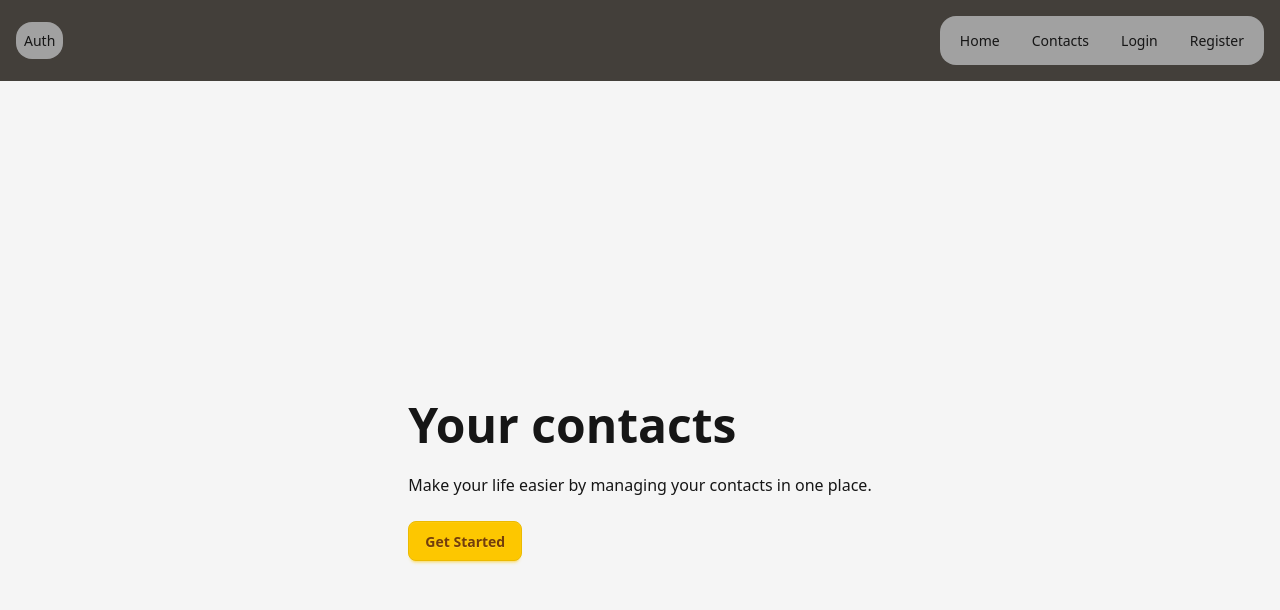
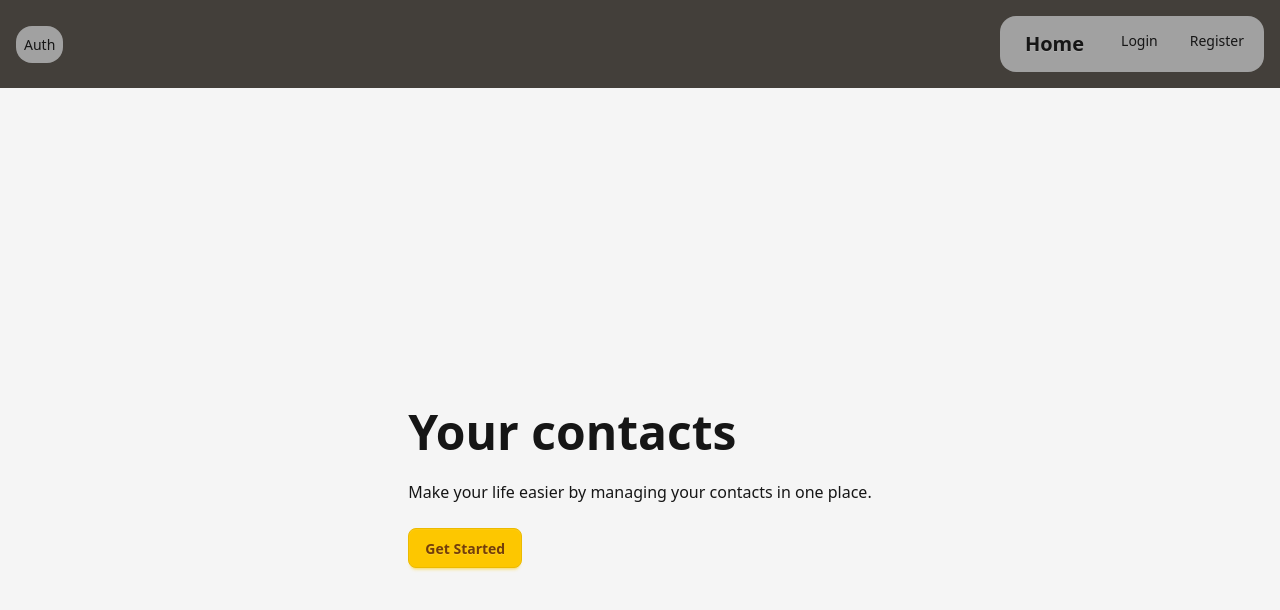
Before and after one commit to OleksandrMyliutin/goit-react-hw-08, a React (Vite) app: page / in a window 1280 px wide. Shown: the top 610 px of the page. Built offline with nearby package versions, Linux system fonts and the light colour scheme.

Commit message:
add navigation refix

```diff
--- a/src/components/Navigation/Navigation.jsx
+++ b/src/components/Navigation/Navigation.jsx
@@ -1,13 +1,21 @@
-import React from 'react'
 import { NavLink } from 'react-router-dom';
+import { useSelector } from 'react-redux';
+import { selectIsLoggedIn } from '../../redux/auth/selectors';
 
-const Navigation = () => {
+export default function Navigation() {
+    const isLoggedIn = useSelector(selectIsLoggedIn);
+
     return (
         <>
-            <li><NavLink to="/">Home</NavLink></li>
-            <li><NavLink to="/contacts">Contacts</NavLink></li>
-        </>
+        <NavLink to="/" className="btn btn-ghost normal-case text-xl">
+        Home
+        </NavLink>
+
+        {isLoggedIn && (
+        <NavLink to="/contacts" className="btn btn-ghost normal-case text-xl">
+            Contacts
+        </NavLink>
+        )}
+    </>
     );
 }
-
-export default Navigation
```
